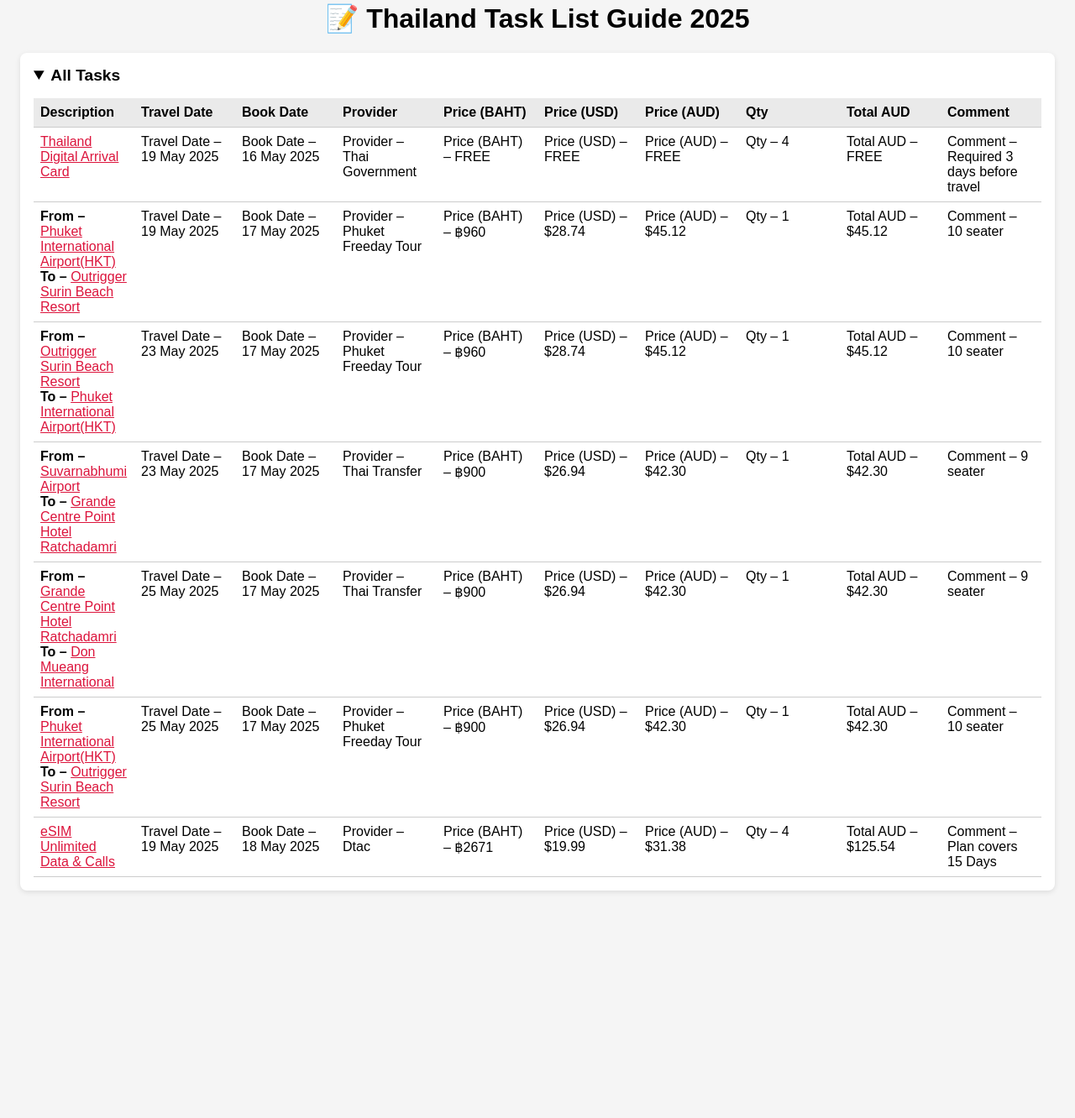
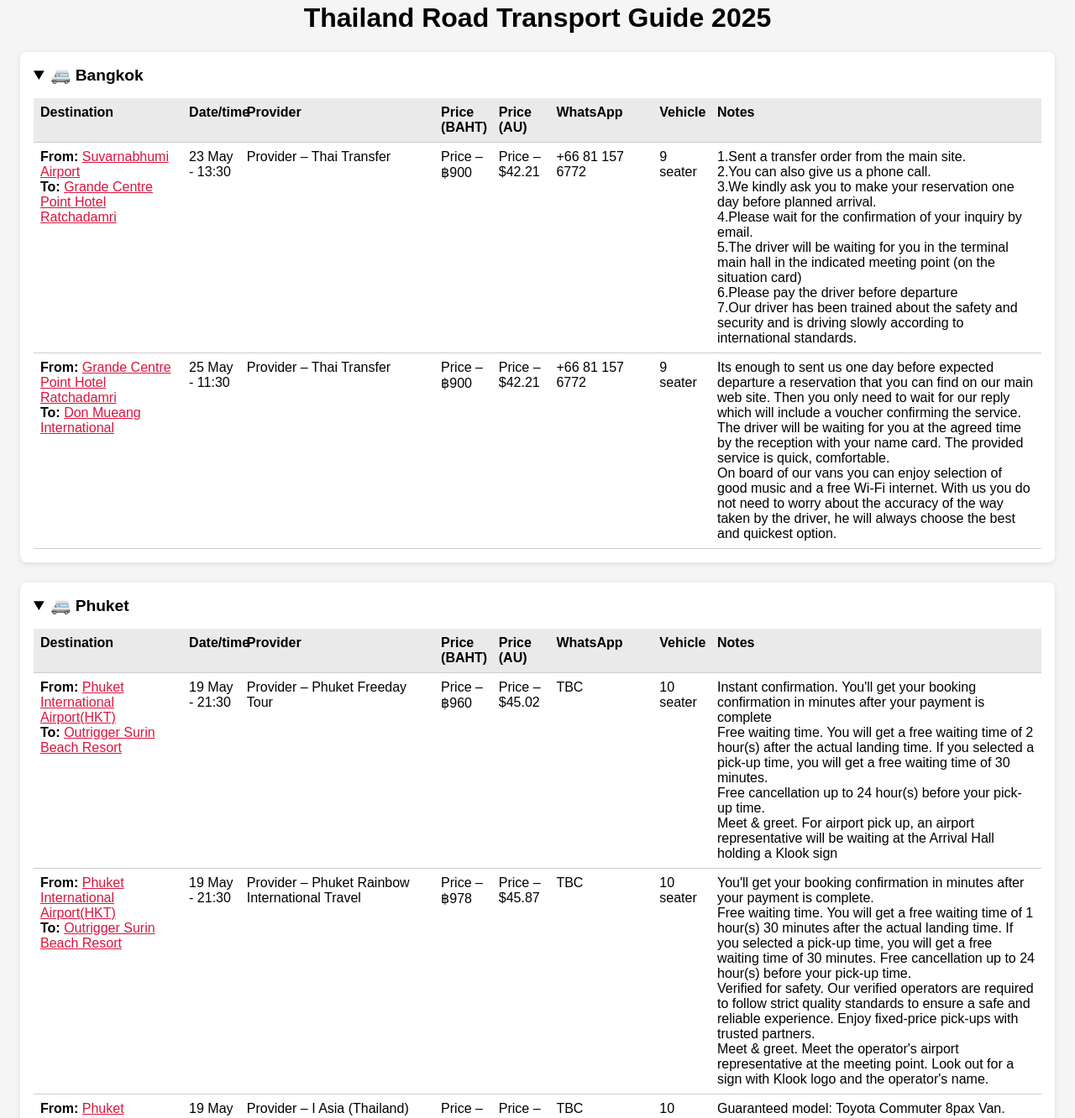
Before and after one commit to Thailand-2025/task-list-guide, a plain HTML site: page index.html in a window 1280 px wide. Shown: the part 42-1374 px from the top of the page at 84% size. Before the commit the page ends 1151 px from the top, so only its background shows below. Drawn offline with Linux system fonts and the light colour scheme.

Commit message:
Add files via upload

```diff
--- a/index.html
+++ b/index.html
@@ -1,118 +1,143 @@
+
 <!DOCTYPE html>
+
 <html lang="en">
 <head>
 <meta charset="utf-8"/>
-<meta name="viewport" content="width=device-width, initial-scale=1.0"/>
-<title>Thailand Task List Guide 2025</title>
+<meta content="width=device-width, initial-scale=1.0" name="viewport"/>
+<title>Thailand Road Transport Guide 2025</title>
 <style>
-  body { font-family: sans-serif; background: #f5f5f5; padding: 1em; }
-  h1 { text-align: center; }
-  details { margin-bottom: 1.5em; background: white; border-radius: 8px; padding: 1em; box-shadow: 0 2px 6px rgba(0,0,0,0.1); }
-  summary { font-size: 1.2em; font-weight: bold; cursor: pointer; }
-  table { width: 100%; border-collapse: collapse; margin-top: 1em; table-layout: fixed; }
-  th, td { padding: 0.5em; text-align: left; border-bottom: 1px solid #ccc; vertical-align: top; }
-  th { background: #eaeaea; }
-  @media (max-width: 600px) {
-    table, thead, tbody, th, td, tr { display: block; }
-    th { position: absolute; top: -9999px; left: -9999px; }
-    td { padding-left: 1em; padding-top: 0.5em; border: none; border-bottom: 1px solid #ddd; }
-  }
-</style>
+    body {
+      font-family: sans-serif;
+      background: #f5f5f5;
+      padding: 1em;
+    }
+    h1 {
+      text-align: center;
+    }
+    details {
+      margin-bottom: 1.5em;
+      background: white;
+      border-radius: 8px;
+      padding: 1em;
+      box-shadow: 0 2px 6px rgba(0,0,0,0.1);
+    }
+    summary {
+      font-size: 1.2em;
+      font-weight: bold;
+      cursor: pointer;
+    }
+    table {
+      width: 100%;
+      border-collapse: collapse;
+      margin-top: 1em;
+      table-layout: fixed;
+    }
+    th, td {
+      padding: 0.5em;
+      text-align: left;
+      border-bottom: 1px solid #ccc;
+      vertical-align: top;
+    }
+    th {
+      background: #eaeaea;
+    }
+    td a {
+      color: #DC143C;
+      text-decoration: underline;
+    }
+    @media (max-width: 600px) {
+      table, thead, tbody, th, td, tr {
+        display: block;
+      }
+      th {
+        position: absolute;
+        top: -9999px;
+        left: -9999px;
+      }
+      td {
+        padding-left: 1em;
+        padding-top: 0.5em;
+        border: none;
+        border-bottom: 1px solid #ddd;
+        text-align: left;
+      }
+    }
+  </style>
 </head>
 <body>
-<h1>📝 Thailand Task List Guide 2025</h1>
+<h1>Thailand Road Transport Guide 2025</h1>
 <details open>
-<summary>All Tasks</summary>
+<summary>🚐 Bangkok</summary>
+
 <table>
 <thead>
-<tr><th>Description</th><th>Travel Date</th><th>Book Date</th><th>Provider</th><th>Price (BAHT)</th><th>Price (USD)</th><th>Price (AUD)</th><th>Qty</th><th>Total AUD</th><th>Comment</th></tr>
+  <tr>
+    <th style="width:15%">Destination</th>
+    <th style="width:5%">Date/time</th>
+    <th style="width:20%">Provider</th>
+    <th style="width:5%">Price (BAHT)</th>
+    <th style="width:5%">Price (AU)</th>
+    <th style="width:10%">WhatsApp</th>
+    <th style="width:5%">Vehicle</th>
+    <th style="width:35%">Notes</th>
+  </tr>
 </thead>
 <tbody>
-<tr>
-  <td><a href="https://tdac.immigration.go.th/" style="color:#DC143C; text-decoration: underline;" target="_blank" rel="noopener noreferrer">Thailand Digital Arrival Card</a></td>
-  <td>Travel Date – 19 May 2025</td>
-  <td>Book Date – 16 May 2025</td>
-  <td>Provider – Thai Government</td>
-  <td>Price (BAHT) – FREE</td>
-  <td>Price (USD) – FREE</td>
-  <td>Price (AUD) – FREE</td>
-  <td>Qty – 4</td>
-  <td>Total AUD – FREE</td>
-  <td>Comment – Required 3 days before travel</td>
-</tr><tr>
-  <td><strong>From – </strong><a href="https://www.klook.com/en-AU/airport-transfers/results/?flightDirection=1&from=Phuket%20International%20Airport%28HKT%29&to=Outrigger%20Surin%20Beach%20Resort&address=121%2F1%20Moo%203,%20Srisunthorn%20Rd%20Cheng%20Talay,%20%E0%B8%95%E0%B8%B3%E0%B8%9A%E0%B8%A5%E0%B9%80%E0%B8%8A%E0%B8%B4%E0%B8%87%E0%B8%97%E0%B8%B0%E0%B9%80%E0%B8%A5%20%E0%B8%AD%E0%B8%B3%E0%B9%80%E0%B8%A0%E0%B8%AD%E0%B8%96%E0%B8%A5%E0%B8%B2%E0%B8%87%20%E0%B8%A0%E0%B8%B9%E0%B9%80%E0%B8%81%E0%B9%87%E0%B8%95%2083110,%20Thailand&lat=8.1132002&long=98.3169022&poiId=&poi_lat=7.9769193&poi_long=98.2804206&time=2025-05-19%2021%3A30&pas=4&code=HKT&place=ChIJT2IhdsE3UDARjFymk0TnpYM&ac=1&kcid=7&flightNo=&originCode=&spm=AirportTransfer_SearchResult.TopNavigation.SelectCurrency&clickId=53cd5d1b6d" style="color:#DC143C; text-decoration: underline;" target="_blank" rel="noopener noreferrer">Phuket International Airport(HKT)</a><br/>
-<strong>To – </strong><a href="https://www.klook.com/en-AU/airport-transfers/results/?flightDirection=1&from=Phuket%20International%20Airport%28HKT%29&to=Outrigger%20Surin%20Beach%20Resort&address=121%2F1%20Moo%203,%20Srisunthorn%20Rd%20Cheng%20Talay,%20%E0%B8%95%E0%B8%B3%E0%B8%9A%E0%B8%A5%E0%B9%80%E0%B8%8A%E0%B8%B4%E0%B8%87%E0%B8%97%E0%B8%B0%E0%B9%80%E0%B8%A5%20%E0%B8%AD%E0%B8%B3%E0%B9%80%E0%B8%A0%E0%B8%AD%E0%B8%96%E0%B8%A5%E0%B8%B2%E0%B8%87%20%E0%B8%A0%E0%B8%B9%E0%B9%80%E0%B8%81%E0%B9%87%E0%B8%95%2083110,%20Thailand&lat=8.1132002&long=98.3169022&poiId=&poi_lat=7.9769193&poi_long=98.2804206&time=2025-05-19%2021%3A30&pas=4&code=HKT&place=ChIJT2IhdsE3UDARjFymk0TnpYM&ac=1&kcid=7&flightNo=&originCode=&spm=AirportTransfer_SearchResult.TopNavigation.SelectCurrency&clickId=53cd5d1b6d" style="color:#DC143C; text-decoration: underline;" target="_blank" rel="noopener noreferrer">Outrigger Surin Beach Resort</a></td>
-  <td>Travel Date – 19 May 2025</td>
-  <td>Book Date – 17 May 2025</td>
-  <td>Provider – Phuket Freeday Tour</td>
-  <td>Price (BAHT) – ฿960</td>
-  <td>Price (USD) – $28.74</td>
-  <td>Price (AUD) – $45.12</td>
-  <td>Qty – 1</td>
-  <td>Total AUD – $45.12</td>
-  <td>Comment – 10 seater</td>
-</tr><tr>
-  <td><strong>From – </strong><a href="https://www.klook.com/en-AU/airport-transfers/results/?flightDirection=1&from=Phuket%20International%20Airport(HKT)&to=Outrigger%20Surin%20Beach%20Resort&address=121%2F1%20Moo%203%2C%20Srisunthorn%20Rd%20Cheng%20Talay%2C%20%E0%B8%95%E0%B8%B3%E0%B8%9A%E0%B8%A5%E0%B9%80%E0%B8%8A%E0%B8%B4%E0%B8%87%E0%B8%97%E0%B8%B0%E0%B9%80%E0%B8%A5%20%E0%B8%AD%E0%B8%B3%E0%B9%80%E0%B8%A0%E0%B8%AD%E0%B8%96%E0%B8%A5%E0%B8%B2%E0%B8%87%20%E0%B8%A0%E0%B8%B9%E0%B9%80%E0%B8%81%E0%B9%87%E0%B8%95%2083110%2C%20Thailand&lat=8.1132002&long=98.3169022&poiId=&poi_lat=7.9769193&poi_long=98.2804206&time=2025-05-23%2009%3A30&pas=4&code=HKT&place=ChIJT2IhdsE3UDARjFymk0TnpYM&ac=1&kcid=7&flightNo=&originCode=&spm=AirportTransfer_SearchResult.SearchBtn&clickId=d77c19523b" style="color:#DC143C; text-decoration: underline;" target="_blank" rel="noopener noreferrer">Outrigger Surin Beach Resort</a><br/>
-<strong>To – </strong><a href="https://www.klook.com/en-AU/airport-transfers/results/?flightDirection=1&from=Phuket%20International%20Airport(HKT)&to=Outrigger%20Surin%20Beach%20Resort&address=121%2F1%20Moo%203%2C%20Srisunthorn%20Rd%20Cheng%20Talay%2C%20%E0%B8%95%E0%B8%B3%E0%B8%9A%E0%B8%A5%E0%B9%80%E0%B8%8A%E0%B8%B4%E0%B8%87%E0%B8%97%E0%B8%B0%E0%B9%80%E0%B8%A5%20%E0%B8%AD%E0%B8%B3%E0%B9%80%E0%B8%A0%E0%B8%AD%E0%B8%96%E0%B8%A5%E0%B8%B2%E0%B8%87%20%E0%B8%A0%E0%B8%B9%E0%B9%80%E0%B8%81%E0%B9%87%E0%B8%95%2083110%2C%20Thailand&lat=8.1132002&long=98.3169022&poiId=&poi_lat=7.9769193&poi_long=98.2804206&time=2025-05-23%2009%3A30&pas=4&code=HKT&place=ChIJT2IhdsE3UDARjFymk0TnpYM&ac=1&kcid=7&flightNo=&originCode=&spm=AirportTransfer_SearchResult.SearchBtn&clickId=d77c19523b" style="color:#DC143C; text-decoration: underline;" target="_blank" rel="noopener noreferrer">Phuket International Airport(HKT)</a></td>
-  <td>Travel Date – 23 May 2025</td>
-  <td>Book Date – 17 May 2025</td>
-  <td>Provider – Phuket Freeday Tour</td>
-  <td>Price (BAHT) – ฿960</td>
-  <td>Price (USD) – $28.74</td>
-  <td>Price (AUD) – $45.12</td>
-  <td>Qty – 1</td>
-  <td>Total AUD – $45.12</td>
-  <td>Comment – 10 seater</td>
-</tr><tr>
-  <td><strong>From – </strong><a href="https://www.thaitransfers.com/" style="color:#DC143C; text-decoration: underline;" target="_blank" rel="noopener noreferrer">Suvarnabhumi Airport</a><br/>
-<strong>To – </strong><a href="https://www.thaitransfers.com/" style="color:#DC143C; text-decoration: underline;" target="_blank" rel="noopener noreferrer">Grande Centre Point Hotel Ratchadamri</a></td>
-  <td>Travel Date – 23 May 2025</td>
-  <td>Book Date – 17 May 2025</td>
-  <td>Provider – Thai Transfer</td>
-  <td>Price (BAHT) – ฿900</td>
-  <td>Price (USD) – $26.94</td>
-  <td>Price (AUD) – $42.30</td>
-  <td>Qty – 1</td>
-  <td>Total AUD – $42.30</td>
-  <td>Comment – 9 seater</td>
-</tr><tr>
-  <td><strong>From – </strong><a href="https://www.thaitransfers.com/" style="color:#DC143C; text-decoration: underline;" target="_blank" rel="noopener noreferrer">Grande Centre Point Hotel Ratchadamri</a><br/>
-<strong>To – </strong><a href="https://www.thaitransfers.com/" style="color:#DC143C; text-decoration: underline;" target="_blank" rel="noopener noreferrer">Don Mueang International</a></td>
-  <td>Travel Date – 25 May 2025</td>
-  <td>Book Date – 17 May 2025</td>
-  <td>Provider – Thai Transfer</td>
-  <td>Price (BAHT) – ฿900</td>
-  <td>Price (USD) – $26.94</td>
-  <td>Price (AUD) – $42.30</td>
-  <td>Qty – 1</td>
-  <td>Total AUD – $42.30</td>
-  <td>Comment – 9 seater</td>
-</tr><tr>
-  <td><strong>From – </strong><a href="https://www.klook.com/en-AU/airport-transfers/results/?flightDirection=1&from=Phuket%20International%20Airport(HKT)&to=Outrigger%20Surin%20Beach%20Resort&address=121%2F1%20Moo%203%2C%20Srisunthorn%20Rd%20Cheng%20Talay%2C%20%E0%B8%95%E0%B8%B3%E0%B8%9A%E0%B8%A5%E0%B9%80%E0%B8%8A%E0%B8%B4%E0%B8%87%E0%B8%97%E0%B8%B0%E0%B9%80%E0%B8%A5%20%E0%B8%AD%E0%B8%B3%E0%B9%80%E0%B8%A0%E0%B8%AD%E0%B8%96%E0%B8%A5%E0%B8%B2%E0%B8%87%20%E0%B8%A0%E0%B8%B9%E0%B9%80%E0%B8%81%E0%B9%87%E0%B8%95%2083110%2C%20Thailand&lat=8.1132002&long=98.3169022&poiId=&poi_lat=7.9769193&poi_long=98.2804206&time=2025-05-25%2014%3A30&pas=4&code=HKT&place=ChIJT2IhdsE3UDARjFymk0TnpYM&ac=1&kcid=7&flightNo=&originCode=&spm=AirportTransfer_SearchResult.SearchBtn&clickId=11314-ed1-e83b-4e20-8f95-d41e14e429a5" style="color:#DC143C; text-decoration: underline;" target="_blank" rel="noopener noreferrer">Phuket International Airport(HKT)</a><br/>
-<strong>To – </strong><a href="https://www.klook.com/en-AU/airport-transfers/results/?flightDirection=1&from=Phuket%20International%20Airport(HKT)&to=Outrigger%20Surin%20Beach%20Resort&address=121%2F1%20Moo%203%2C%20Srisunthorn%20Rd%20Cheng%20Talay%2C%20%E0%B8%95%E0%B8%B3%E0%B8%9A%E0%B8%A5%E0%B9%80%E0%B8%8A%E0%B8%B4%E0%B8%87%E0%B8%97%E0%B8%B0%E0%B9%80%E0%B8%A5%20%E0%B8%AD%E0%B8%B3%E0%B9%80%E0%B8%A0%E0%B8%AD%E0%B8%96%E0%B8%A5%E0%B8%B2%E0%B8%87%20%E0%B8%A0%E0%B8%B9%E0%B9%80%E0%B8%81%E0%B9%87%E0%B8%95%2083110%2C%20Thailand&lat=8.1132002&long=98.3169022&poiId=&poi_lat=7.9769193&poi_long=98.2804206&time=2025-05-25%2014%3A30&pas=4&code=HKT&place=ChIJT2IhdsE3UDARjFymk0TnpYM&ac=1&kcid=7&flightNo=&originCode=&spm=AirportTransfer_SearchResult.SearchBtn&clickId=11314-ed1-e83b-4e20-8f95-d41e14e429a5" style="color:#DC143C; text-decoration: underline;" target="_blank" rel="noopener noreferrer">Outrigger Surin Beach Resort</a></td>
-  <td>Travel Date – 25 May 2025</td>
-  <td>Book Date – 17 May 2025</td>
-  <td>Provider – Phuket Freeday Tour</td>
-  <td>Price (BAHT) – ฿900</td>
-  <td>Price (USD) – $26.94</td>
-  <td>Price (AUD) – $42.30</td>
-  <td>Qty – 1</td>
-  <td>Total AUD – $42.30</td>
-  <td>Comment – 10 seater</td>
-</tr><tr>
-  <td><a href="https://esimthailand.com/product/esim-thailand-unlimited-data-calls-plan/" style="color:#DC143C; text-decoration: underline;" target="_blank" rel="noopener noreferrer">eSIM Unlimited Data & Calls</a></td>
-  <td>Travel Date – 19 May 2025</td>
-  <td>Book Date – 18 May 2025</td>
-  <td>Provider – Dtac</td>
-  <td>Price (BAHT) – ฿2671</td>
-  <td>Price (USD) – $19.99</td>
-  <td>Price (AUD) – $31.38</td>
-  <td>Qty – 4</td>
-  <td>Total AUD – $125.54</td>
-  <td>Comment – Plan covers 15 Days</td>
-</tr>
+
+    <tr><td>
+        <strong style="color:black;">From:</strong> <a href="https://www.thaitransfers.com/" target="_blank" rel="noopener noreferrer">Suvarnabhumi Airport</a><br/>
+        <strong style="color:black;">To:</strong> <a href="https://www.thaitransfers.com/" target="_blank" rel="noopener noreferrer">Grande Centre Point Hotel Ratchadamri</a>
+      </td><td>23 May - 13:30</td><td>Provider – Thai Transfer</td><td>Price – ฿900</td><td>Price – $42.21</td><td>+66 81 157 6772</td><td>9 seater</td><td>1.Sent a transfer order from the main site.<br/>2.You can also give us a phone call.<br/>3.We kindly ask you to make your reservation one day before planned arrival.<br/>4.Please wait for the confirmation of your inquiry by email.<br/>5.The driver will be waiting for you in the terminal main hall in the indicated meeting point (on the situation card)<br/>6.Please pay the driver before departure<br/>7.Our driver has been trained about the safety and security and is driving slowly according to international standards.</td></tr>
+    <tr><td>
+        <strong style="color:black;">From:</strong> <a href="https://www.thaitransfers.com/" target="_blank" rel="noopener noreferrer">Grande Centre Point Hotel Ratchadamri</a><br/>
+        <strong style="color:black;">To:</strong> <a href="https://www.thaitransfers.com/" target="_blank" rel="noopener noreferrer">Don Mueang International</a>
+      </td><td>25 May - 11:30</td><td>Provider – Thai Transfer</td><td>Price – ฿900</td><td>Price – $42.21</td><td>+66 81 157 6772</td><td>9 seater</td><td>Its enough to sent us one day before expected departure a reservation that you can find on our main web site. Then you only need to wait for our reply which will include a voucher confirming the service.<br/>The driver will be waiting for you at the agreed time by the reception with your name card. The provided service is quick, comfortable.<br/>On board of our vans you can enjoy selection of good music and a free Wi-Fi internet. With us you do not need to worry about the accuracy of the way taken by the driver, he will always choose the best and quickest option.</td></tr>
 </tbody>
-</table>
-</details>
+</table></details>
+<details open>
+<summary>🚐 Phuket</summary>
+
+<table>
+<thead>
+  <tr>
+    <th style="width:15%">Destination</th>
+    <th style="width:5%">Date/time</th>
+    <th style="width:20%">Provider</th>
+    <th style="width:5%">Price (BAHT)</th>
+    <th style="width:5%">Price (AU)</th>
+    <th style="width:10%">WhatsApp</th>
+    <th style="width:5%">Vehicle</th>
+    <th style="width:35%">Notes</th>
+  </tr>
+</thead>
+<tbody>
+
+    <tr><td>
+        <strong style="color:black;">From:</strong> <a href="klook - Phuket Freeday Tour" target="_blank" rel="noopener noreferrer">Phuket International Airport(HKT)</a><br/>
+        <strong style="color:black;">To:</strong> <a href="klook - Phuket Freeday Tour" target="_blank" rel="noopener noreferrer">Outrigger Surin Beach Resort</a>
+      </td><td>19 May - 21:30</td><td>Provider – Phuket Freeday Tour</td><td>Price – ฿960</td><td>Price – $45.02</td><td>TBC</td><td>10 seater</td><td>Instant confirmation. You'll get your booking confirmation in minutes after your payment is complete<br/>Free waiting time. You will get a free waiting time of 2 hour(s) after the actual landing time. If you selected a pick-up time, you will get a free waiting time of 30 minutes.<br/>Free cancellation up to 24 hour(s) before your pick-up time.<br/>Meet & greet. For airport pick up, an airport representative will be waiting at the Arrival Hall holding a Klook sign</td></tr>
+    <tr><td>
+        <strong style="color:black;">From:</strong> <a href="klook - Phuket Rainbow International " target="_blank" rel="noopener noreferrer">Phuket International Airport(HKT)</a><br/>
+        <strong style="color:black;">To:</strong> <a href="klook - Phuket Rainbow International " target="_blank" rel="noopener noreferrer">Outrigger Surin Beach Resort</a>
+      </td><td>19 May - 21:30</td><td>Provider – Phuket Rainbow International Travel</td><td>Price – ฿978</td><td>Price – $45.87</td><td>TBC</td><td>10 seater</td><td>You'll get your booking confirmation in minutes after your payment is complete.<br/>Free waiting time. You will get a free waiting time of 1 hour(s) 30 minutes after the actual landing time. If you selected a pick-up time, you will get a free waiting time of 30 minutes. Free cancellation up to 24 hour(s) before your pick-up time.<br/>Verified for safety. Our verified operators are required to follow strict quality standards to ensure a safe and reliable experience. Enjoy fixed-price pick-ups with trusted partners.<br/>Meet & greet. Meet the operator's airport representative at the meeting point. Look out for a sign with Klook logo and the operator's name.</td></tr>
+    <tr><td>
+        <strong style="color:black;">From:</strong> <a href="klook - I Asia (Thailand)" target="_blank" rel="noopener noreferrer">Phuket International Airport(HKT)</a><br/>
+        <strong style="color:black;">To:</strong> <a href="klook - I Asia (Thailand)" target="_blank" rel="noopener noreferrer">Outrigger Surin Beach Resort</a>
+      </td><td>19 May - 21:30</td><td>Provider – I Asia (Thailand)</td><td>Price – ฿978</td><td>Price – $45.87</td><td>TBC</td><td>10 seater</td><td>Guaranteed model: Toyota Commuter 8pax Van.<br/>The supplier will give you the exact car model you selected.<br/>Instant confirmation. You'll get your booking confirmation in minutes after your payment is complete<br/>Free waiting time. You will get a free waiting time of 2 hour(s) after the actual landing time. If you selected a pick-up time, you will get a free waiting time of 30 minutes.<br/>Free cancellation up to 12 hour(s) before your pick-up time.<br/>Verified for safety. Our verified operators are required to follow strict quality standards to ensure a safe and reliable experience. Enjoy fixed-price pick-ups with trusted partners.<br/>Meet & greet. Driver will be waiting to escort you to your vehicle upon your arrival</td></tr>
+    <tr><td>
+        <strong style="color:black;">From:</strong> <a href="klook - Phuket Freeday Tour" target="_blank" rel="noopener noreferrer">Outrigger Surin Beach Resort</a><br/>
+        <strong style="color:black;">To:</strong> <a href="klook - Phuket Freeday Tour" target="_blank" rel="noopener noreferrer">Phuket International Airport(HKT)</a>
+      </td><td>28 May - 19:00</td><td>Provider – Phuket Freeday Tour</td><td>Price – ฿900</td><td>Price – $42.21</td><td>TBC</td><td>10 seater</td><td>Instant confirmation. You'll get your booking confirmation in minutes after your payment is complete.<br/>Free waiting time. The driver will wait for 30 minutes after arriving. You may be charged extra fees after that time.<br/>If you get picked up between 21:00-23:59, you may be charged for the night-time service. You can pay the extra charge in cash directly to the driver.<br/>Free cancellation up to 24 hour(s) before your pick-up time.<br/>Meet & greet. Driver will be waiting to escort you to your vehicle upon your arrival. The driver will wait at your chosen pick up location while holding a sign of the lead traveller's name.</td></tr>
+    <tr><td>
+        <strong style="color:black;">From:</strong> <a href="klook - Phuket Rainbow International " target="_blank" rel="noopener noreferrer">Outrigger Surin Beach Resort</a><br/>
+        <strong style="color:black;">To:</strong> <a href="klook - Phuket Rainbow International " target="_blank" rel="noopener noreferrer">Phuket International Airport(HKT)</a>
+      </td><td>19 May - 21:30</td><td>Provider – Phuket Rainbow International Travel</td><td>Price – ฿978</td><td>Price – $45.87</td><td>TBC</td><td>10 seater</td><td>Instant confirmation. You'll get your booking confirmation in minutes after your payment is complete<br/>Free waiting time. The driver will wait for 30 minutes after arriving. You may be charged extra fees after that time.<br/>If you get picked up between 21:00-23:59, you may be charged for the night-time service. You can pay the extra charge in cash directly to the driver.<br/>Free cancellation up to 24 hour(s) before your pick-up time.<br/>Verified for safety. Our verified operators are required to follow strict quality standards to ensure a safe and reliable experience. Enjoy fixed-price pick-ups with trusted partners.<br/>Meet & greet. The driver will wait at your chosen pick up location while holding a sign of the lead traveller's name. Your driver will meet you at the lobby. Look out for a sign with your name.</td></tr>
+    <tr><td>
+        <strong style="color:black;">From:</strong> <a href="klook - I Asia (Thailand)" target="_blank" rel="noopener noreferrer">Outrigger Surin Beach Resort</a><br/>
+        <strong style="color:black;">To:</strong> <a href="klook - I Asia (Thailand)" target="_blank" rel="noopener noreferrer">Phuket International Airport(HKT)</a>
+      </td><td>19 May - 21:30</td><td>Provider – I Asia (Thailand)</td><td>Price – ฿978</td><td>Price – $45.87</td><td>TBC</td><td>10 seater</td><td>Guaranteed model: Toyota Commuter 8pax Van.<br/>The supplier will give you the exact car model you selected.<br/>Instant confirmation. You'll get your booking confirmation in minutes after your payment is complete.<br/>Free waiting time. The driver will wait for 30 minutes after arriving. You may be charged extra fees after that time.<br/>Free cancellation up to 12 hour(s) before your pick-up time.<br/>Verified for safety. Our verified operators are required to follow strict quality standards to ensure a safe and reliable experience. Enjoy fixed-price pick-ups with trusted partners.<br/>Meet & greet. The driver will wait at your chosen pick up location while holding a sign of the lead traveller's name.<br/>Express route. Cuts down on travel time and covers any road tolls between BKK and DMK.</td></tr>
+</tbody>
+</table></details>
 </body>
 </html>
```
